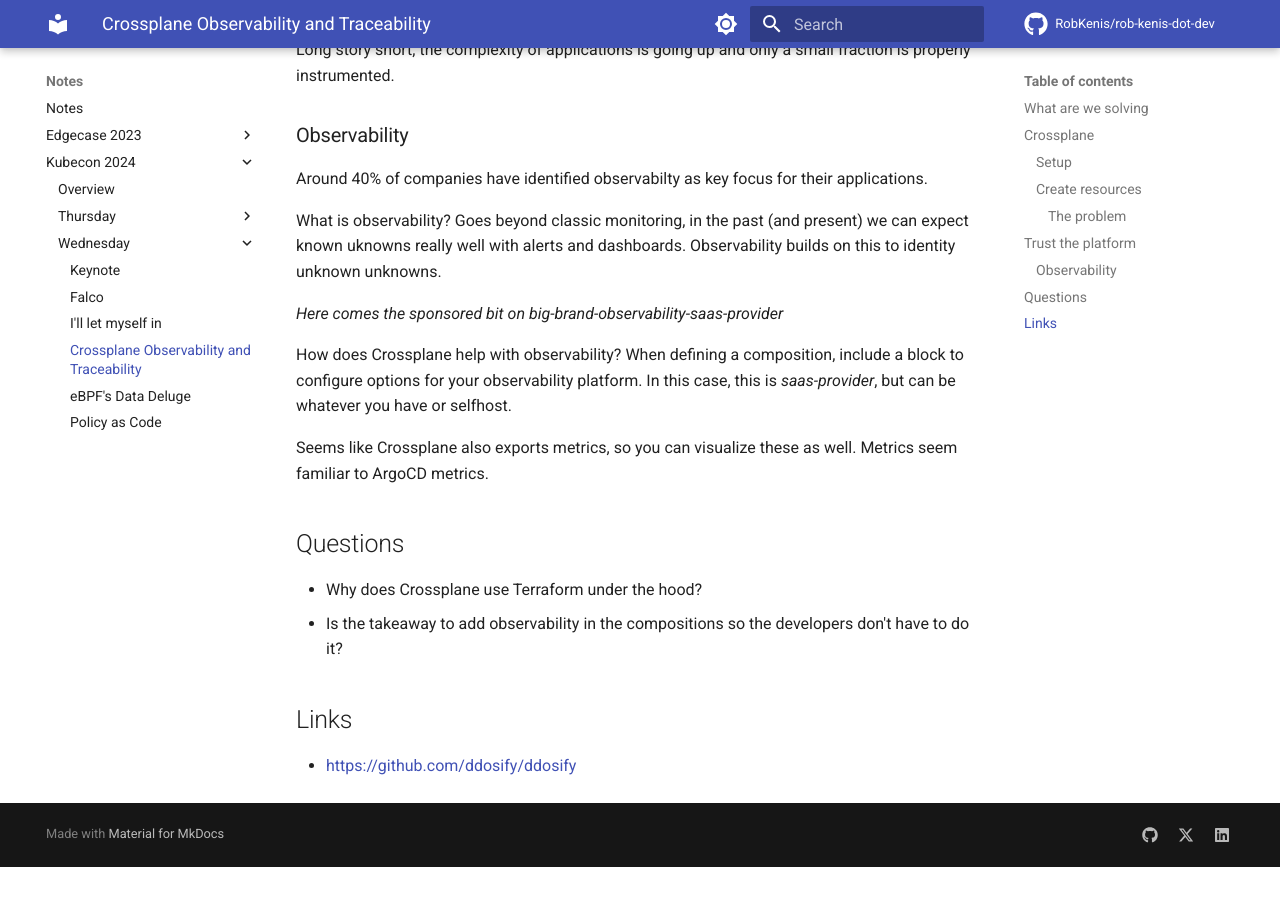
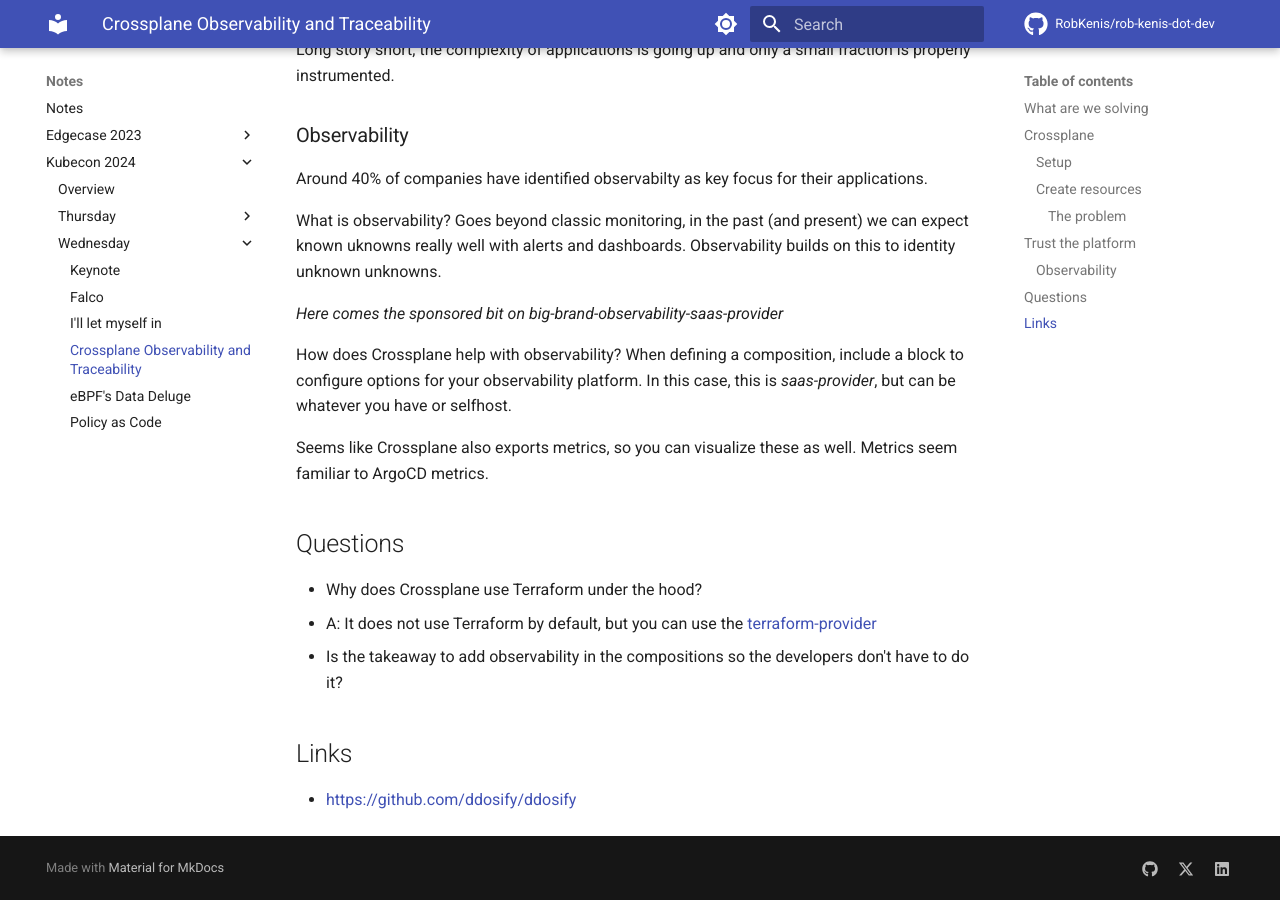
Before and after one commit to RobKenis/rob-kenis-dot-dev, an MkDocs documentation site: the page built from docs/kubecon-2024/wednesday/4-crossplane-observability.md, in a window 1280 px wide and 900 px high, scrolled down 1205 px. Built offline with MkDocs 1.6.1 and Material for MkDocs 9.7.7, drawn with Linux system fonts in a browser that asks for light colours; comment, search, counter and statistics services are not loaded; before the commit the page ends 2072 px from its top, so only the background shows below that.

Commit message:
Add context for crossplane terraform

```diff
--- a/docs/kubecon-2024/wednesday/4-crossplane-observability.md
+++ b/docs/kubecon-2024/wednesday/4-crossplane-observability.md
@@ -53,6 +53,7 @@
 ## Questions
 
 - Why does Crossplane use Terraform under the hood?
+  - A: It does not use Terraform by default, but you can use the [terraform-provider](https://github.com/upbound/provider-terraform)
 - Is the takeaway to add observability in the compositions so the developers don't have to do it?
 
 ## Links
```
